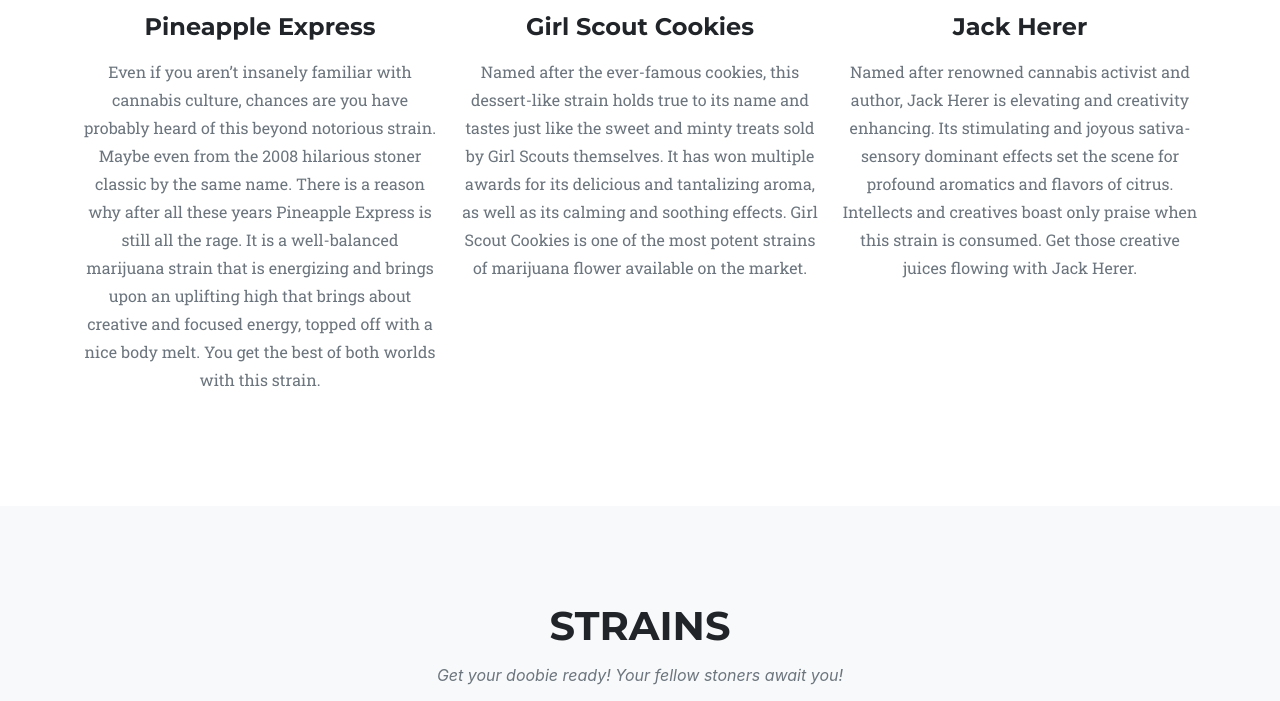
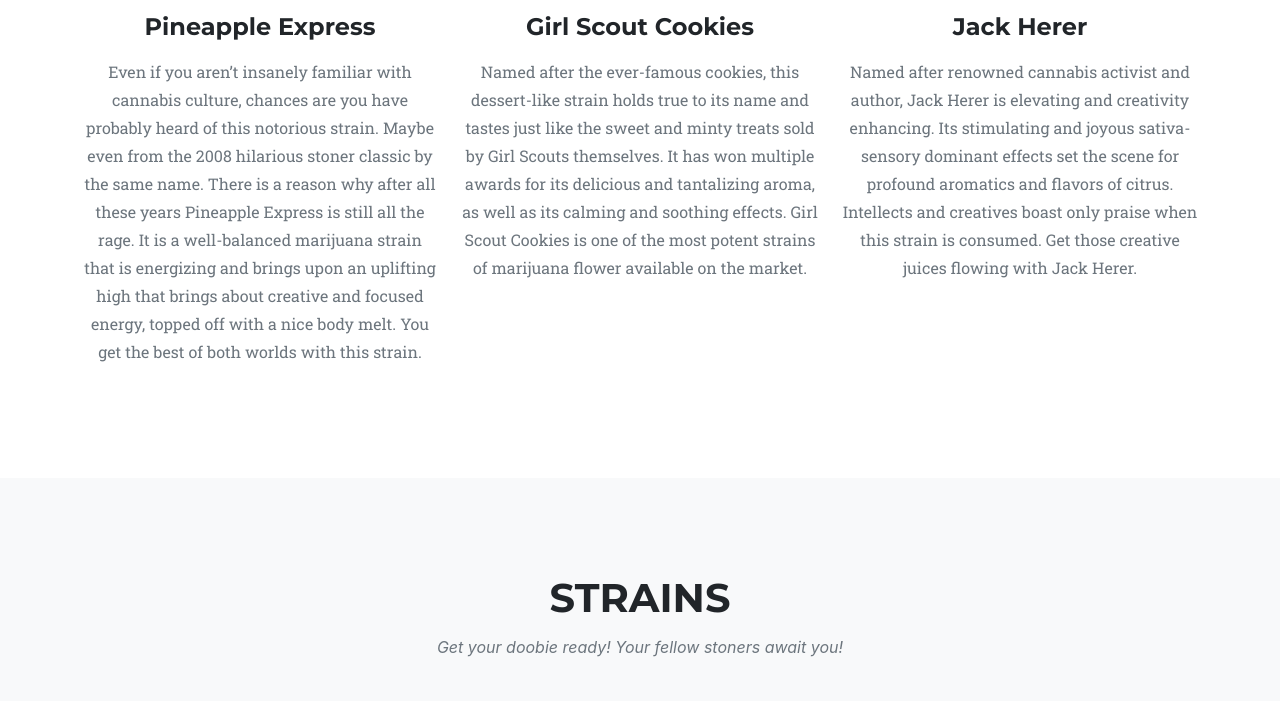
Before and after one commit to JennaScript/get-high-together, a website: page dist/index.html in a window 1280 px wide. Shown: the part 1356-2057 px from the top of the page. Drawn offline with nearby package versions, Linux system fonts and the light colour scheme; a web font is replaced by a local one.

Commit message:
Update index.html

```diff
--- a/dist/index.html
+++ b/dist/index.html
@@ -57,7 +57,7 @@
                         </span>
                         <img src="assets/img/strain-photos/pineappleexpress.jpg" width="350" height="300" alt="Pineapple Express">
                         <h4 class="my-3">Pineapple Express</h4>
-                        <p class="text-muted">Even if you aren’t insanely familiar with cannabis culture, chances are you have probably heard of this beyond notorious strain. Maybe even from the 2008 hilarious stoner classic by the same name. There is a reason why after all these years Pineapple Express is still all the rage. It is a well-balanced marijuana strain that is energizing and brings upon an uplifting high that brings about creative and focused energy, topped off with a nice body melt. You get the best of both worlds with this strain.</p>
+                        <p class="text-muted">Even if you aren’t insanely familiar with cannabis culture, chances are you have probably heard of this notorious strain. Maybe even from the 2008 hilarious stoner classic by the same name. There is a reason why after all these years Pineapple Express is still all the rage. It is a well-balanced marijuana strain that is energizing and brings upon an uplifting high that brings about creative and focused energy, topped off with a nice body melt. You get the best of both worlds with this strain.</p>
                     </div>
                     <div class="col-md-4">
                         <span class="fa-stack fa-4x">
```
